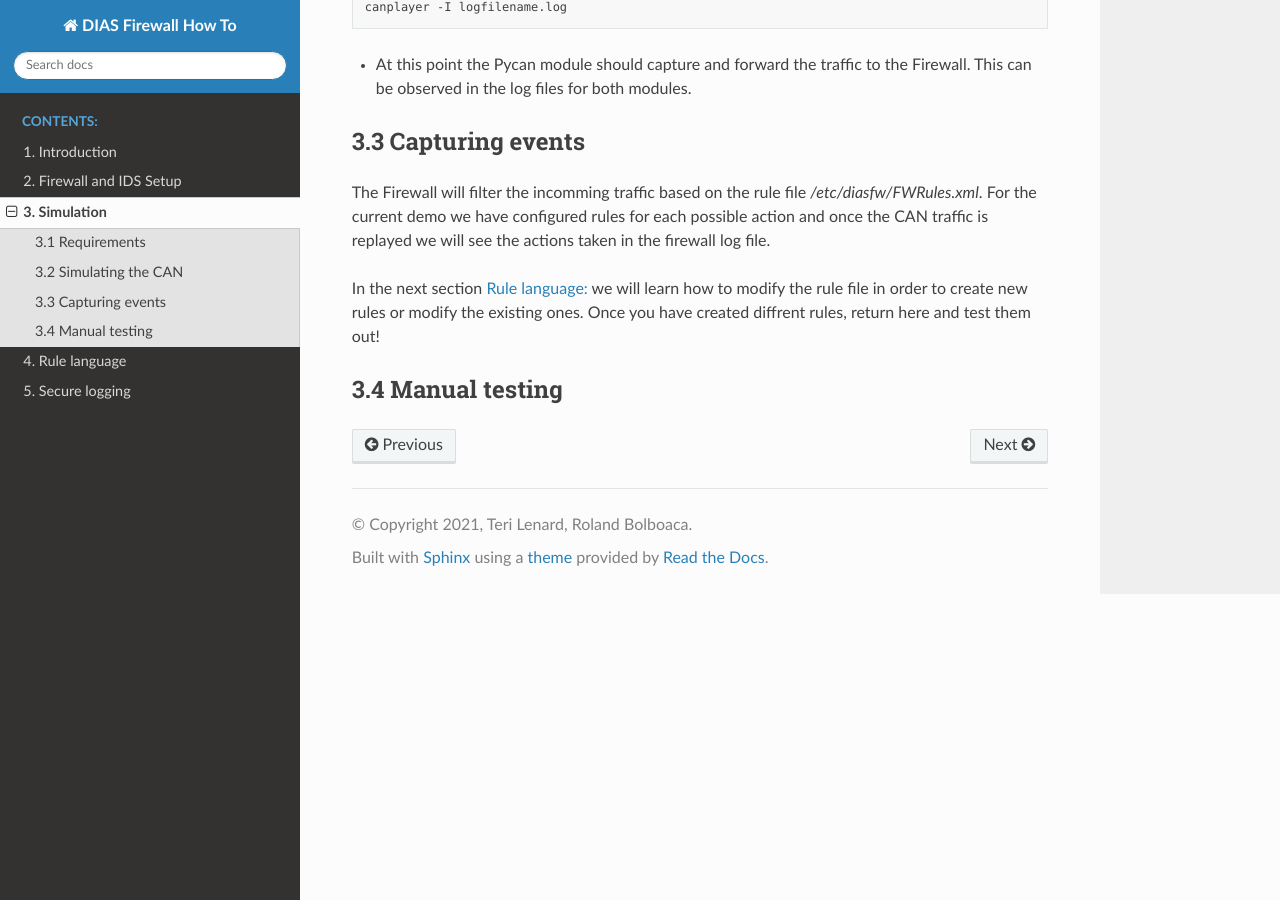
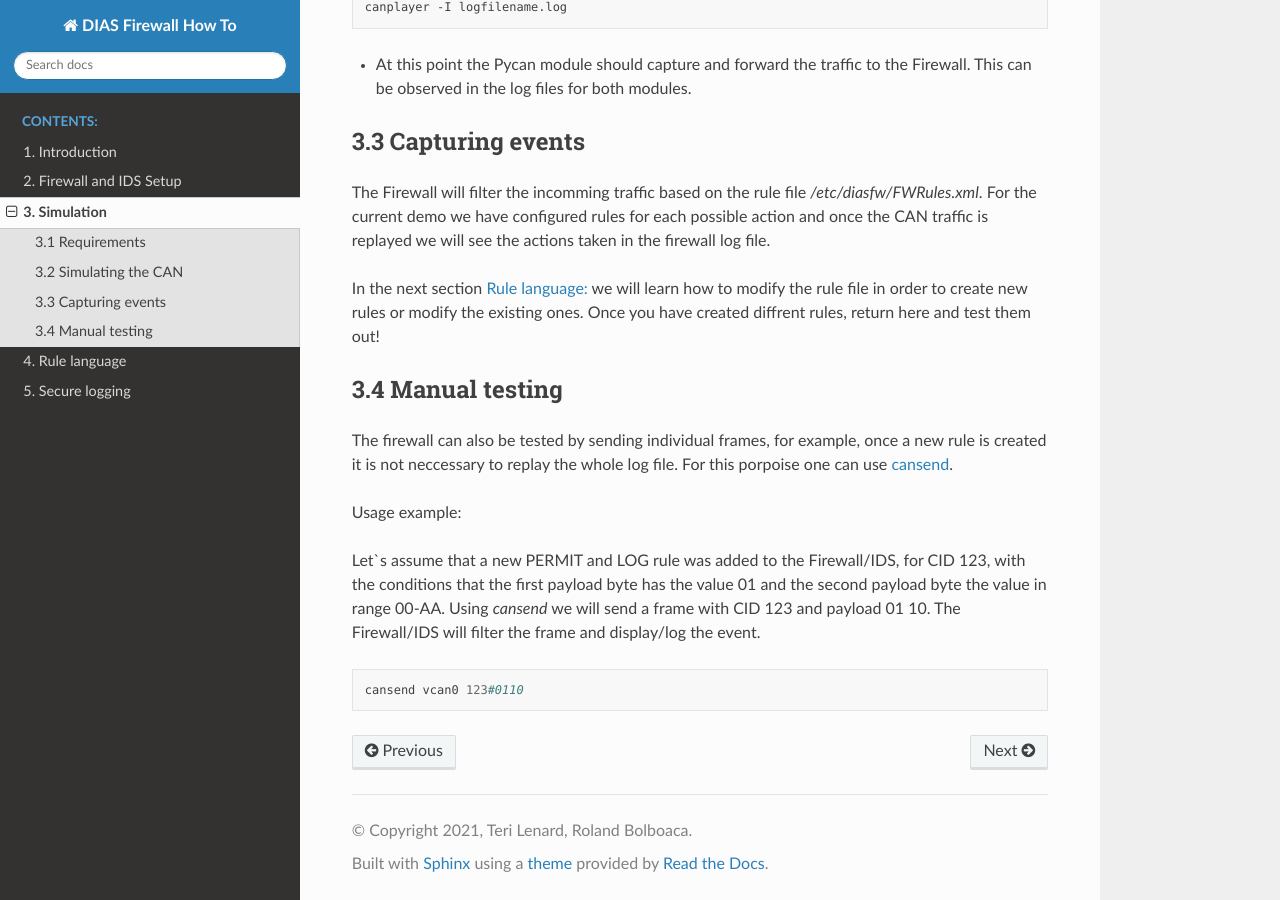
Before and after one commit to terilenard/dias-kuksa-firewall-doc, a Sphinx documentation site: the page built from source/run.rst, in a window 1280 px wide and 900 px high, scrolled down 1006 px. Built offline with Sphinx 7.4.7 and the Read the Docs theme 2.0.0, drawn with Linux system fonts in a browser that asks for light colours.

Commit message:
Update run.rst

```diff
--- a/source/run.rst
+++ b/source/run.rst
@@ -45,3 +45,14 @@ Once you have created diffrent rules, return here and test them out!
 
 3.4 Manual testing
 ------------------
+
+The firewall can also be tested by sending individual frames, for example, once a new rule is created it is not neccessary to replay the whole log file.
+For this porpoise one can use `cansend <https://manpages.debian.org/testing/can-utils/cansend.1.en.html>`_.
+
+Usage example:
+
+Let`s assume that a new PERMIT and LOG rule was added to the Firewall/IDS, for CID 123, with the conditions that the first payload byte has the value 01 and the second payload byte the value in range 00-AA. Using *cansend* we will send a frame with CID 123 and payload 01 10. The Firewall/IDS will filter the frame and display/log the event.
+
+.. code-block:: bash
+
+ cansend vcan0 123#0110
```
